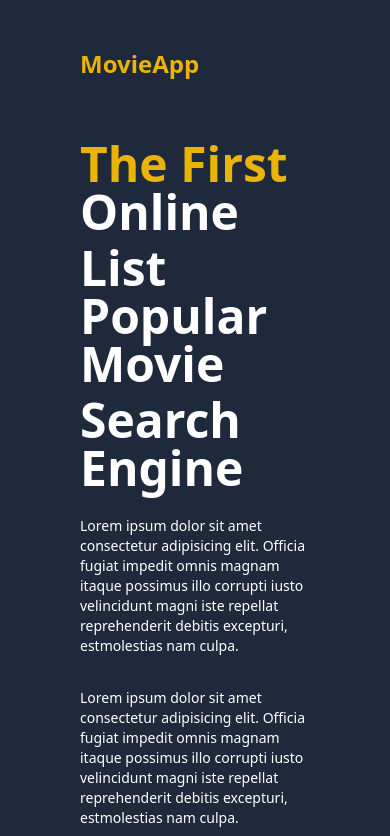
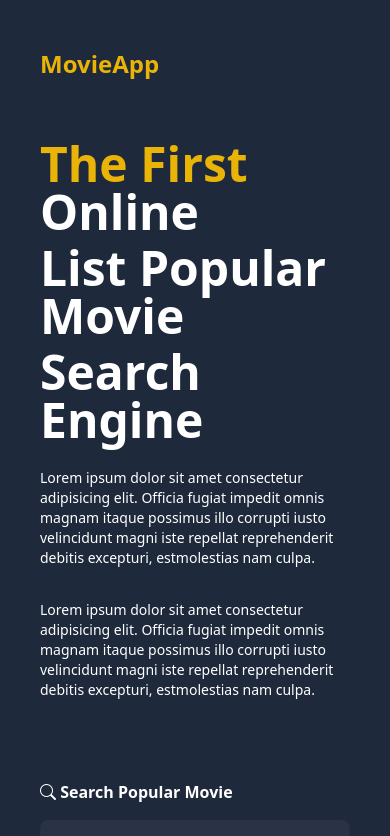
Before and after one commit to satriayusuf/movieapp, a Vue app: page / in a window 390 px wide. Shown: the top 836 px of the page. Built offline with nearby package versions, Linux system fonts and the light colour scheme; no server answers.

Commit message:
[FIX] App.vue

```diff
--- a/src/App.vue
+++ b/src/App.vue
@@ -1,5 +1,5 @@
 <template>
-  <div class="h-full max-h-max bg-slate-800 px-20 md:px-28 py-12">
+  <div class="h-full max-h-max bg-slate-800 px-10 md:px-28 py-12">
     <navbar class="mb-10" />
     <router-view />
   </div>
```
